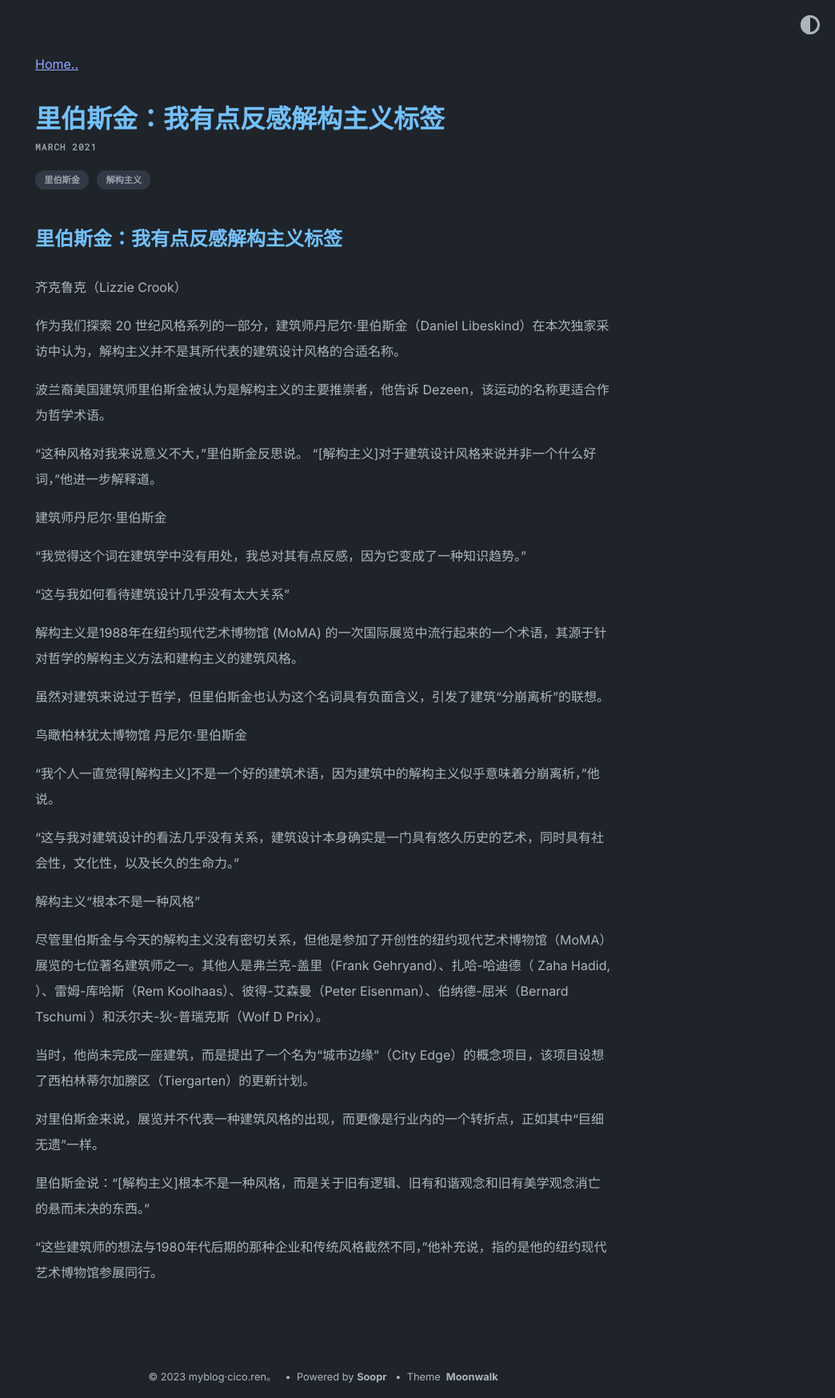
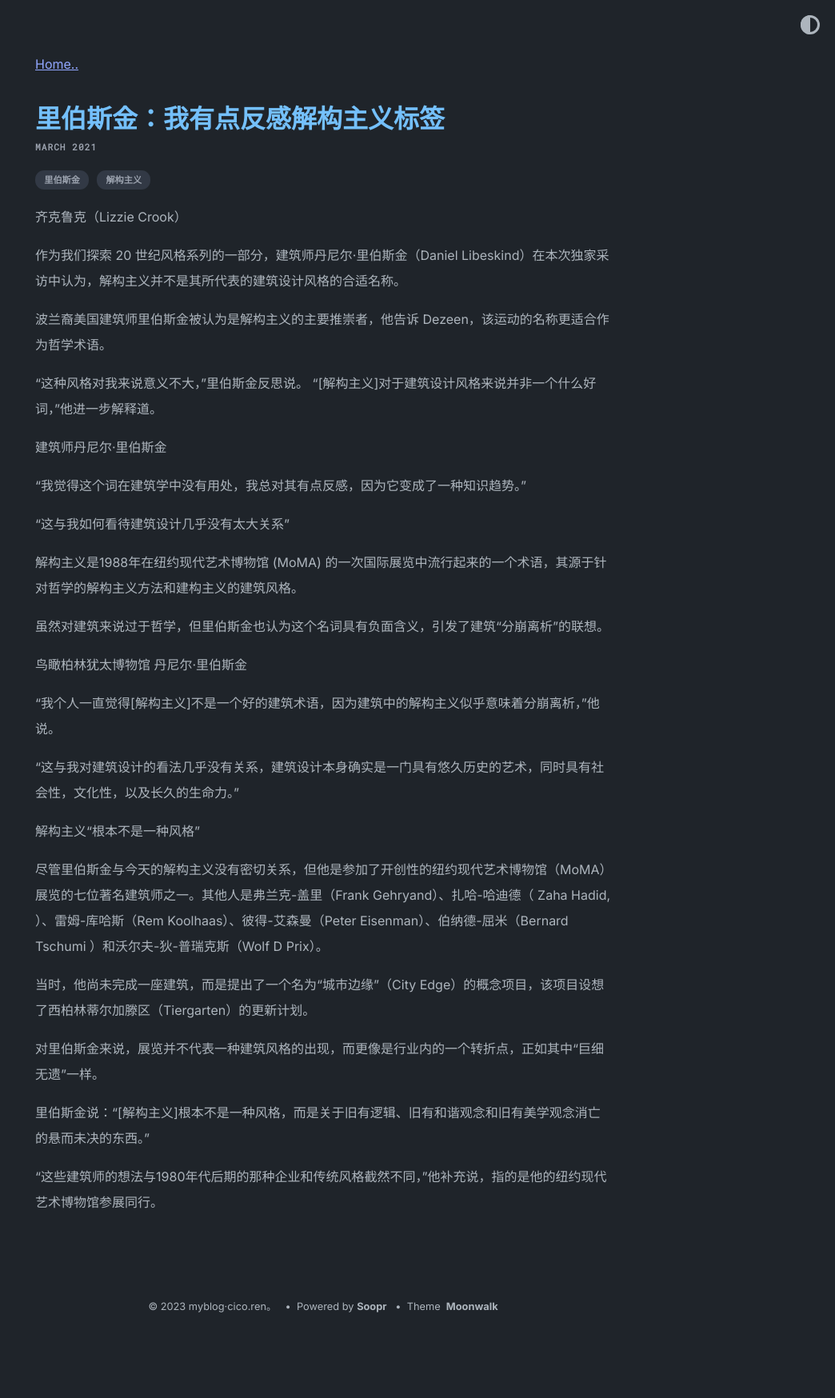
Before and after one commit to nuanyang938/Moonwalk, a Jekyll site: the page built from _posts/2021-03-04-里伯斯金：我有点反感解构主义标签.md, in a window 1280 px wide. Shown: the whole page at 80% size, without its empty margins (236-1280 px from the left). Built offline with Jekyll 4.4.1, drawn with Linux system fonts in a browser that asks for light colours; after the commit the page ends 1660 px from its top, so only the background shows below that.

Commit message:
Update 2021-03-04-里伯斯金：我有点反感解构主义标签.md

```diff
--- a/_posts/2021-03-04-里伯斯金：我有点反感解构主义标签.md
+++ b/_posts/2021-03-04-里伯斯金：我有点反感解构主义标签.md
@@ -2,8 +2,6 @@
 layout: post
 tags: [里伯斯金, 解构主义]
 ---
-
-## 里伯斯金：我有点反感解构主义标签
 
 齐克鲁克（Lizzie Crook）
 
```
